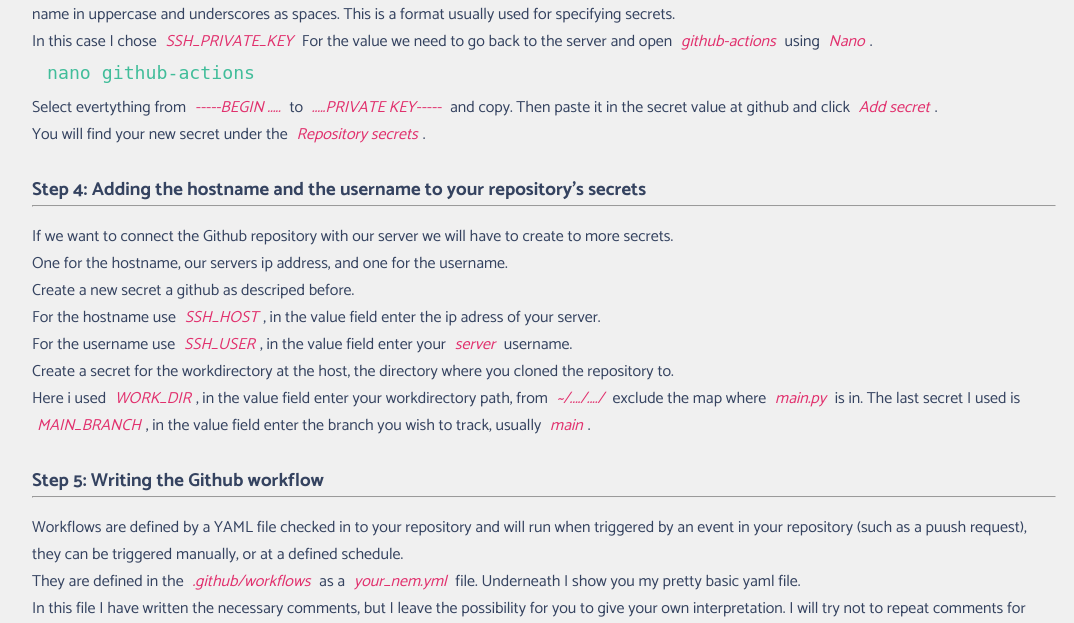
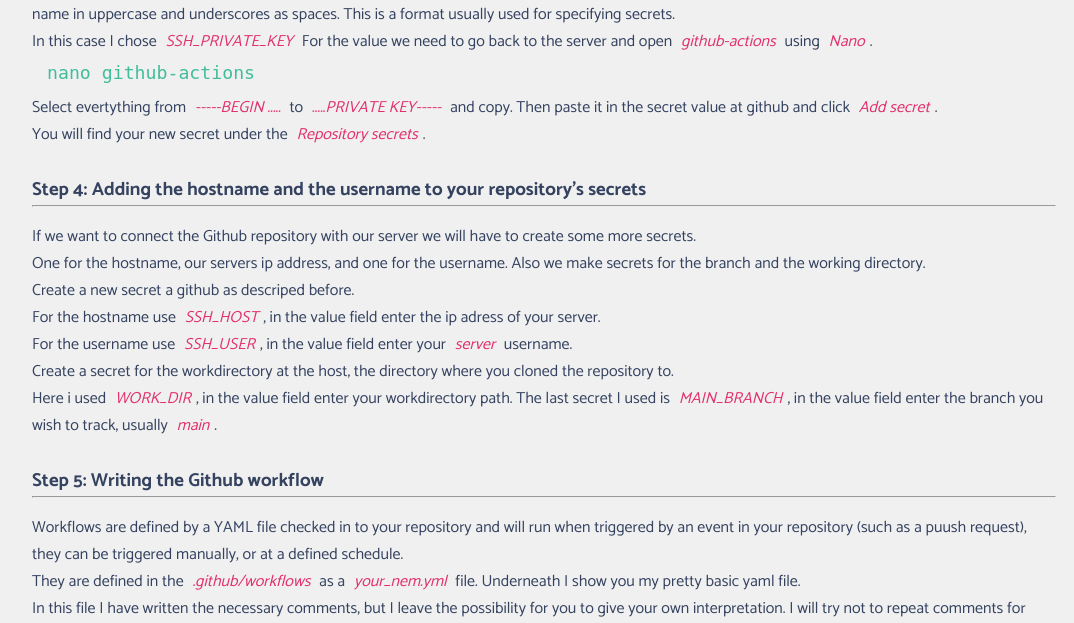
Before and after one commit to Phe3no/winc_cicd_assignment, a Flask app: page / in a window 1280 px wide; the page is wider, and only the part inside the window is pictured. Shown: the part 1174-1797 px from the top of that part, without its empty margins (96-1170 px from the left). Run offline with Flask 3, Linux system fonts and the light colour scheme.

Commit message:
fixed some typo's in index.html

```diff
--- a/templates/public/index.html
+++ b/templates/public/index.html
@@ -96,8 +96,9 @@
     <hr />
     <p>
       If we want to connect the Github repository with our server we will have
-      to create to more secrets. <br />
+      to create some more secrets. <br />
       One for the hostname, our servers ip address, and one for the username.
+      Also we make secrets for the branch and the working directory.
       <br />
       Create a new secret a github as descriped before. <br />
       For the hostname use <em>SSH_HOST</em>, in the value field enter the ip
@@ -107,8 +108,7 @@
       Create a secret for the workdirectory at the host, the directory where you
       cloned the repository to. <br />
       Here i used <em>WORK_DIR</em>, in the value field enter your workdirectory
-      path, from <em>~/..../..../</em> exclude the map where <em>main.py</em> is
-      in. The last secret I used is <em>MAIN_BRANCH</em>, in the value field
+      path. The last secret I used is <em>MAIN_BRANCH</em>, in the value field
       enter the branch you wish to track, usually <em>main</em>.
     </p>
 
```
